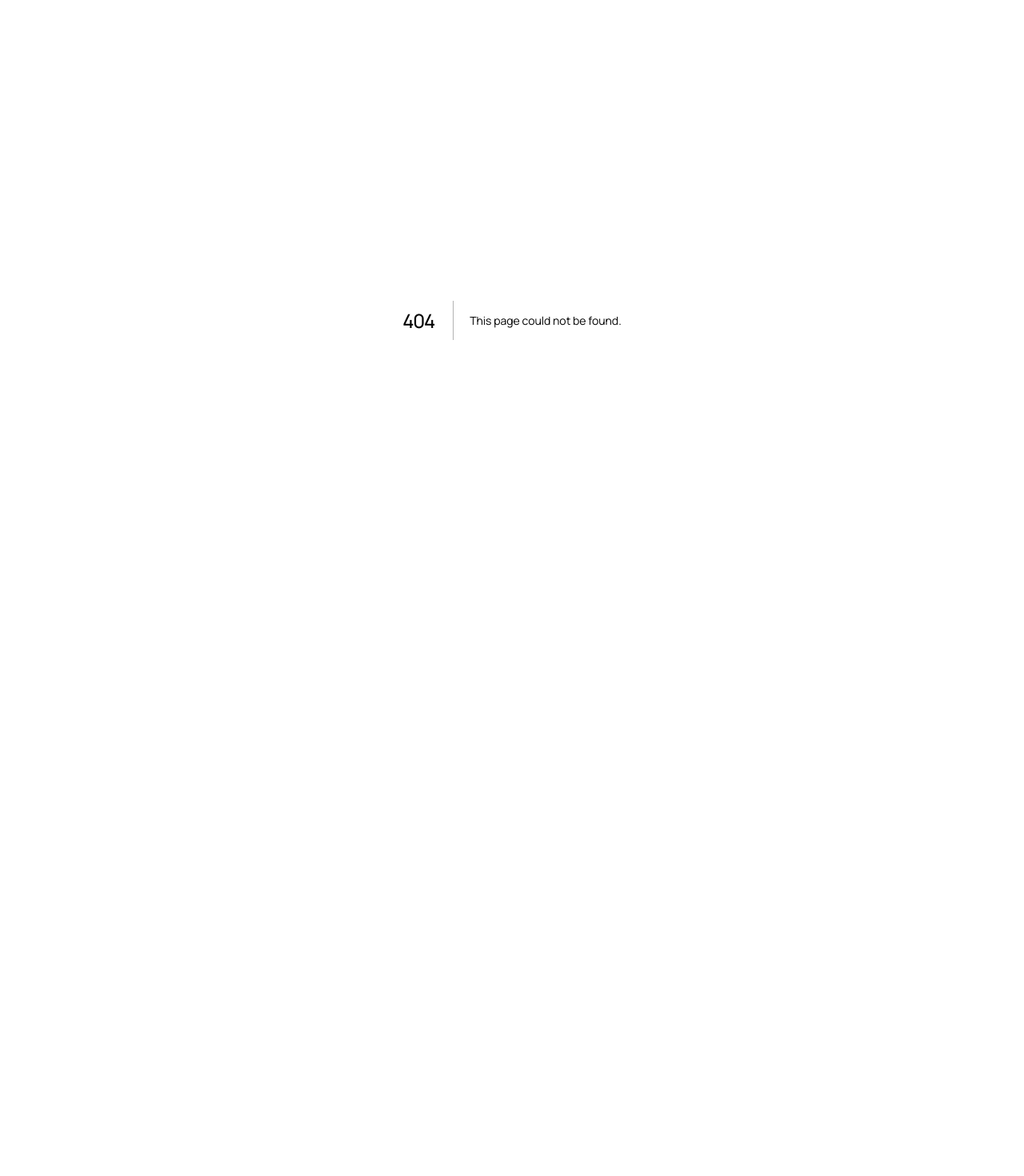
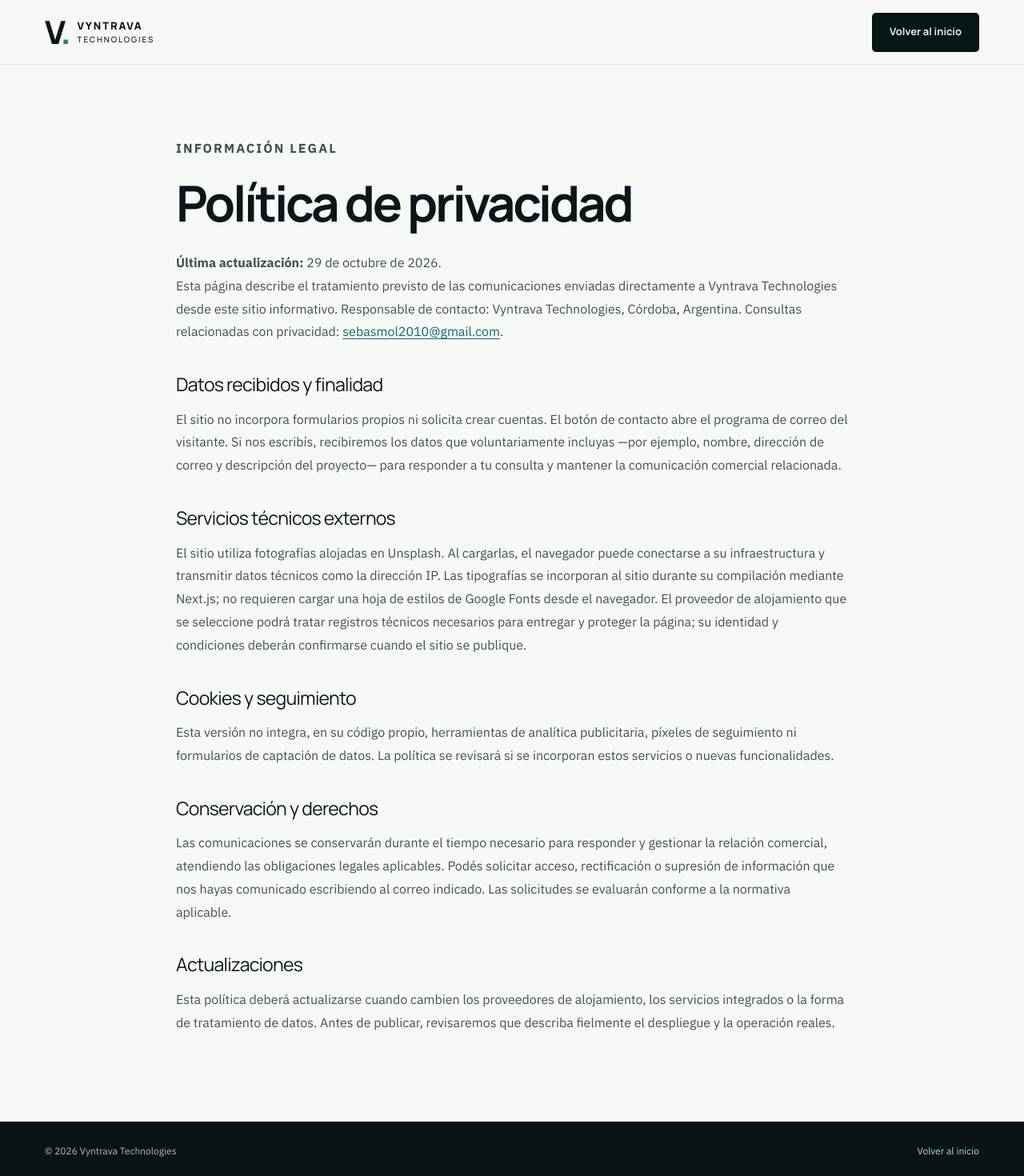
Before and after one commit to johanseb15/vyntrava-technologies-web, a Next.js app: page /politica-de-privacidad in a window 1280 px wide. Before the commit this address had no page. Shown: the top 1470 px of the page at 80% size. Before the commit the page ends 800 px from the top, so only its background shows below. Built offline with nearby package versions, Linux system fonts and the light colour scheme.

Commit message:
feat(legal): publish transparent privacy information for informational site

```diff
--- /dev/null
+++ b/src/app/politica-de-privacidad/page.tsx
@@ -0,0 +1,27 @@
+import type { Metadata } from 'next';
+export const metadata: Metadata = {
+  title: 'Política de privacidad | Vyntrava Technologies',
+  description: 'Información sobre los datos y comunicaciones recibidas a través del sitio de Vyntrava Technologies.',
+};
+export default function PrivacyPage() {
+  return <>
+    <header className="site-header"><div className="wrap header-inner"><a href="/" className="wordmark" aria-label="Volver al inicio de Vyntrava"><span className="wordmark-symbol">V<span>.</span></span><span className="wordmark-name">VYNTRAVA<small>TECHNOLOGIES</small></span></a><a className="button button-dark" href="/">Volver al inicio</a></div></header>
+    <main className="legal-main"><div className="wrap legal-inner">
+      <p className="eyebrow eyebrow-dark">INFORMACIÓN LEGAL</p>
+      <h1>Política de privacidad</h1>
+      <p><strong>Última actualización:</strong> 29 de octubre de 2026.</p>
+      <p>Esta página describe el tratamiento previsto de las comunicaciones enviadas directamente a Vyntrava Technologies desde este sitio informativo. Responsable de contacto: Vyntrava Technologies, Córdoba, Argentina. Consultas relacionadas con privacidad: <a href="mailto:sebasmol2010@gmail.com">sebasmol2010@gmail.com</a>.</p>
+      <h2>Datos recibidos y finalidad</h2>
+      <p>El sitio no incorpora formularios propios ni solicita crear cuentas. El botón de contacto abre el programa de correo del visitante. Si nos escribís, recibiremos los datos que voluntariamente incluyas —por ejemplo, nombre, dirección de correo y descripción del proyecto— para responder a tu consulta y mantener la comunicación comercial relacionada.</p>
+      <h2>Servicios técnicos externos</h2>
+      <p>El sitio utiliza fotografías alojadas en Unsplash. Al cargarlas, el navegador puede conectarse a su infraestructura y transmitir datos técnicos como la dirección IP. Las tipografías se incorporan al sitio durante su compilación mediante Next.js; no requieren cargar una hoja de estilos de Google Fonts desde el navegador. El proveedor de alojamiento que se seleccione podrá tratar registros técnicos necesarios para entregar y proteger la página; su identidad y condiciones deberán confirmarse cuando el sitio se publique.</p>
+      <h2>Cookies y seguimiento</h2>
+      <p>Esta versión no integra, en su código propio, herramientas de analítica publicitaria, píxeles de seguimiento ni formularios de captación de datos. La política se revisará si se incorporan estos servicios o nuevas funcionalidades.</p>
+      <h2>Conservación y derechos</h2>
+      <p>Las comunicaciones se conservarán durante el tiempo necesario para responder y gestionar la relación comercial, atendiendo las obligaciones legales aplicables. Podés solicitar acceso, rectificación o supresión de información que nos hayas comunicado escribiendo al correo indicado. Las solicitudes se evaluarán conforme a la normativa aplicable.</p>
+      <h2>Actualizaciones</h2>
+      <p>Esta política deberá actualizarse cuando cambien los proveedores de alojamiento, los servicios integrados o la forma de tratamiento de datos. Antes de publicar, revisaremos que describa fielmente el despliegue y la operación reales.</p>
+    </div></main>
+    <footer className="footer"><div className="wrap footer-inner"><span>© {new Date().getFullYear()} Vyntrava Technologies</span><a href="/">Volver al inicio</a></div></footer>
+  </>;
+}
```
